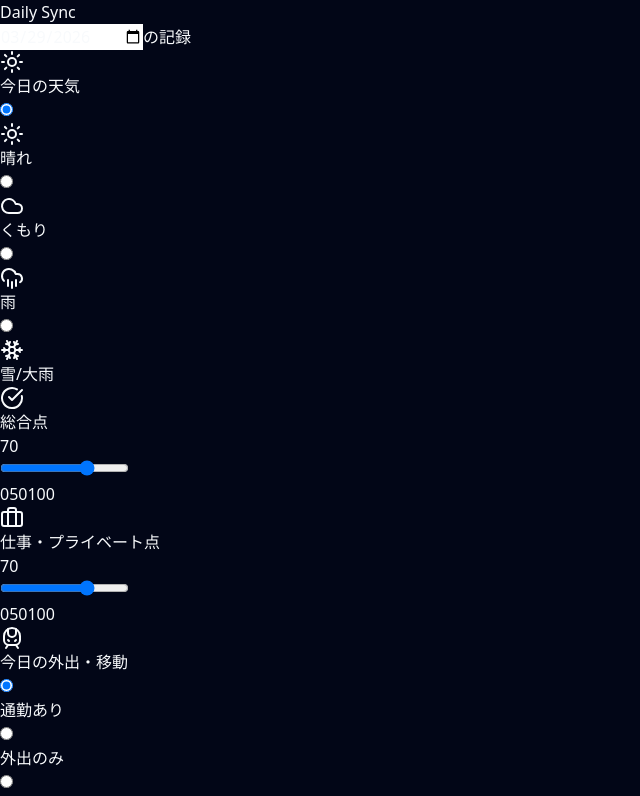
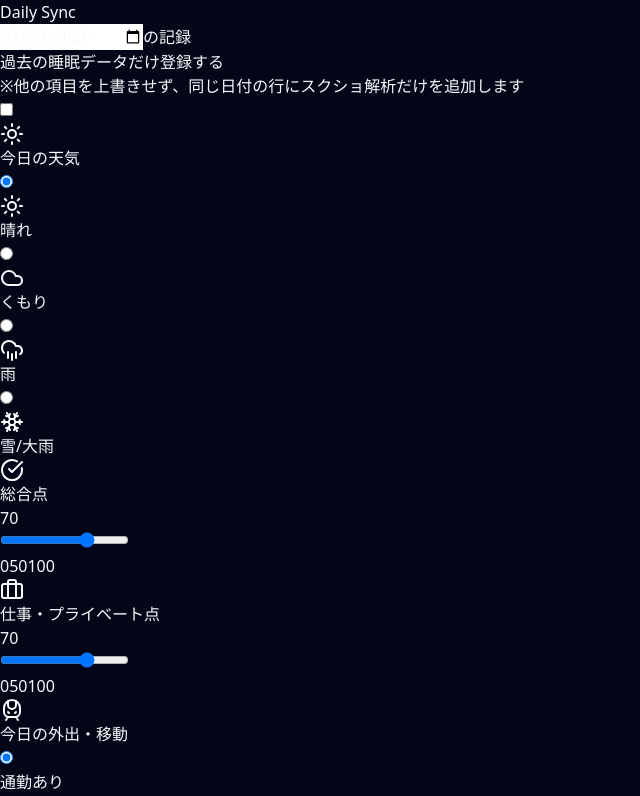
Before and after one commit to yaasuu09/kafuku-app, a React (Vite) app in the folder frontend/: page / in a window 1280 px wide. Shown: the top 796 px of the page, without its empty margins (0-640 px from the left). Built offline with nearby package versions, Linux system fonts and the light colour scheme.

Commit message:
feat: Add sleep data only update mode

```diff
--- a/frontend/src/App.tsx
+++ b/frontend/src/App.tsx
@@ -24,6 +24,7 @@ type FormData = {
   inboundDelayOther: string;
   unpleasantEvents: string;
   diary: string;
+  updateSleepOnly: boolean;
 };
 
 const getTodayString = () => {
@@ -43,6 +44,7 @@ export default function App() {
   const { register, handleSubmit, watch, control } = useForm<FormData>({
     defaultValues: {
       date: getTodayString(),
+      updateSleepOnly: false,
       overallScore: 70,
       workScore: 70,
       commuteType: 'commuted',
@@ -61,6 +63,7 @@ export default function App() {
   const watchInboundDelay = watch('inboundDelay');
   const watchOutboundMins = watch('outboundDelayMins');
   const watchInboundMins = watch('inboundDelayMins');
+  const watchUpdateSleepOnly = watch('updateSleepOnly');
 
   const handleImageChange = (e: React.ChangeEvent<HTMLInputElement>) => {
     const file = e.target.files?.[0];
@@ -91,6 +94,7 @@ export default function App() {
         inboundDelay: data.inboundDelay === 'yes' ? (data.inboundDelayMins === 'その他' ? (data.inboundDelayOther || 'その他') : `${data.inboundDelayMins}分`) : 'なし',
         unpleasantEvents: data.unpleasantEvents,
         diary: data.diary,
+        updateSleepOnly: data.updateSleepOnly,
         sleepImage: sleepImageBase64
       };
 
@@ -156,11 +160,25 @@ export default function App() {
 
       <form onSubmit={handleSubmit(onSubmit)} className="space-y-6">
 
-        {/* Weather */}
-        <div className="bg-slate-900/50 backdrop-blur-xl border border-slate-800 rounded-2xl p-5 shadow-xl transition-all">
-          <h2 className="text-sm font-semibold text-slate-300 mb-4 flex items-center gap-2">
-            <Sun className="w-4 h-4 text-amber-400"/> 今日の天気
-          </h2>
+        {/* Update Sleep Only Mode Toggle */}
+        <div className="bg-slate-900/40 border border-indigo-500/30 rounded-xl p-4 flex items-center justify-between">
+          <div>
+            <h3 className="text-sm font-bold text-indigo-300">過去の睡眠データだけ登録する</h3>
+            <p className="text-[11px] text-slate-400 mt-0.5">※他の項目を上書きせず、同じ日付の行にスクショ解析だけを追加します</p>
+          </div>
+          <label className="relative inline-flex items-center cursor-pointer">
+            <input type="checkbox" {...register('updateSleepOnly')} className="sr-only peer" />
+            <div className="w-11 h-6 bg-slate-700 peer-focus:outline-none rounded-full peer peer-checked:after:translate-x-full peer-checked:after:border-white after:content-[''] after:absolute after:top-[2px] after:left-[2px] after:bg-white after:border-gray-300 after:border after:rounded-full after:h-5 after:w-5 after:transition-all peer-checked:bg-indigo-500"></div>
+          </label>
+        </div>
+
+        {!watchUpdateSleepOnly && (
+          <>
+            {/* Weather */}
+            <div className="bg-slate-900/50 backdrop-blur-xl border border-slate-800 rounded-2xl p-5 shadow-xl transition-all animate-in fade-in slide-in-from-bottom-4 duration-500">
+              <h2 className="text-sm font-semibold text-slate-300 mb-4 flex items-center gap-2">
+                <Sun className="w-4 h-4 text-amber-400"/> 今日の天気
+              </h2>
           <div className="grid grid-cols-4 gap-2">
             {[
               { icon: Sun, label: '晴れ', color: 'text-amber-400' },
@@ -390,6 +408,8 @@ export default function App() {
             className="w-full bg-slate-800 border border-slate-700 rounded-xl p-4 text-sm text-slate-200 focus:ring-2 focus:ring-emerald-500 outline-none resize-none h-32 placeholder:text-slate-600 font-medium leading-relaxed"
           ></textarea>
         </div>
+          </>
+        )}
 
         {/* Sleep Data */}
         <div className="bg-slate-900/50 backdrop-blur-xl border border-slate-800 rounded-2xl p-5 shadow-xl transition-all">
```
Also changed, not shown: 1 other file (tests, documents, lock files or other folders).
